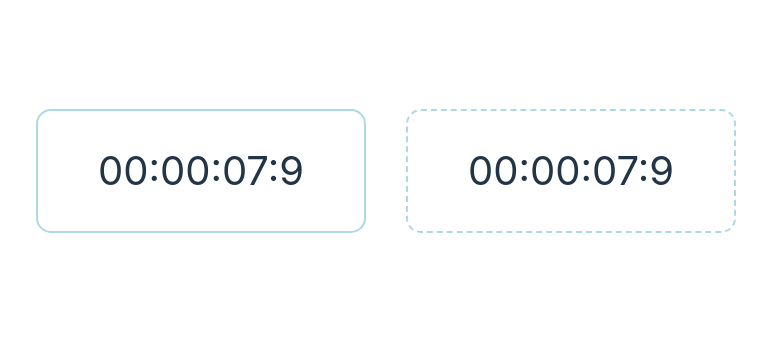
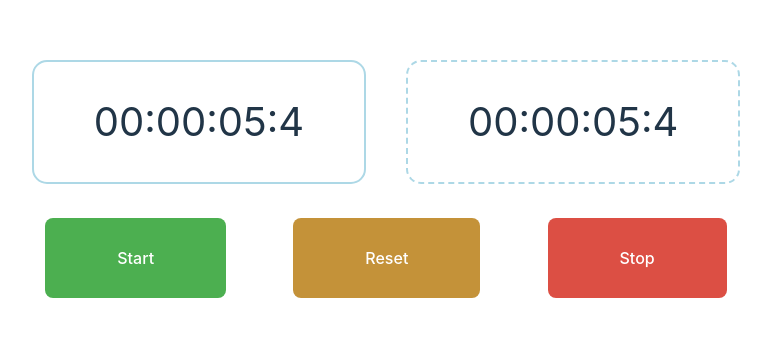
Before and after one commit to PiotrB95/stopwatch, a React (Vite) app in the folder Stopwatch/: page / in a window 1280 px wide. Shown: the part 229-566 px from the top of the page, without its empty margins (254-1025 px from the left). Built offline with nearby package versions, Linux system fonts and the light colour scheme.

Commit message:
Added component stopwatch controle.

```diff
--- a/Stopwatch/src/App.tsx
+++ b/Stopwatch/src/App.tsx
@@ -1,8 +1,13 @@
 import './App.css'
 import { Stopwatch } from './components/Stopwatch'
 
+import { StopwatchControl } from './components/StopwatchControl/StopwatchControl.tsx'
+
 export const App = () => {
-  return <>
-    <Stopwatch/>
-  </>
+  return (
+    <>
+      <Stopwatch />
+      <StopwatchControl />
+    </>
+  )
 }
--- /dev/null
+++ b/Stopwatch/src/components/StopwatchControl/StopwatchControl.css
@@ -0,0 +1,6 @@
+.stopwatch-control {
+  display: flex;
+  justify-content: space-around;
+    margin-top: 10px;
+  align-items: center;
+}
```
